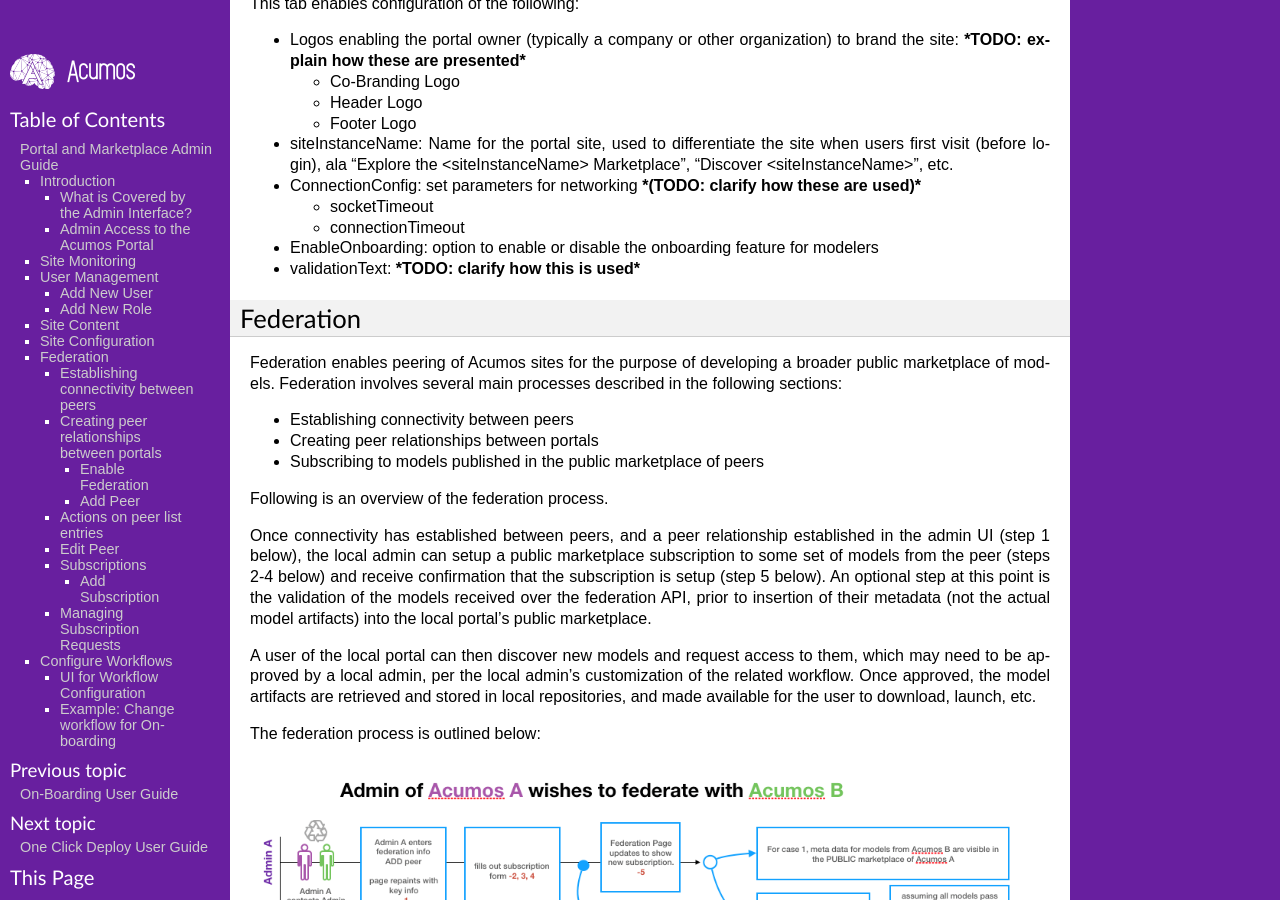
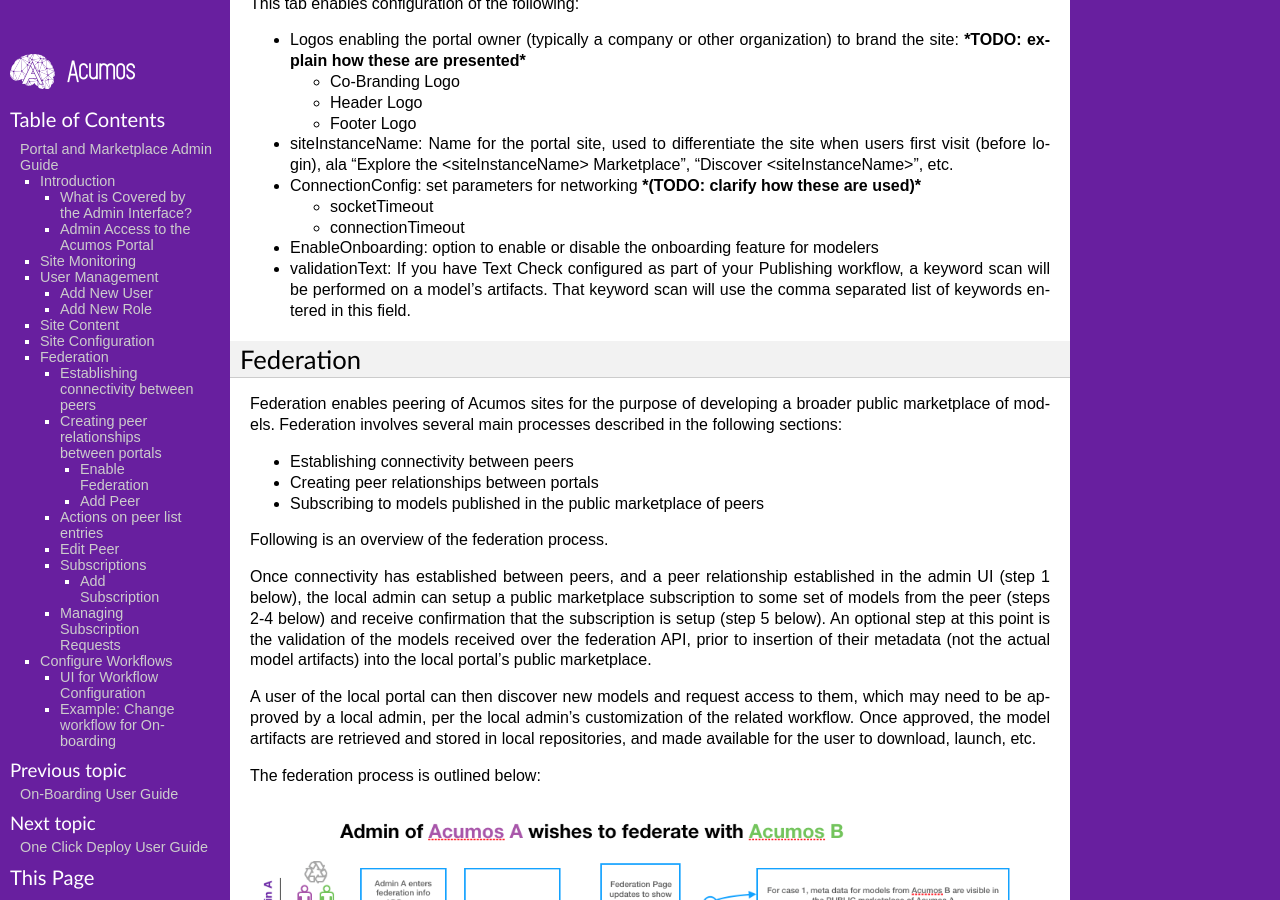
Before and after one commit to acumos/documentation, a Sphinx documentation site: the page built from docs/AcumosUser/portal-admin/user-guide.rst, in a window 1280 px wide and 900 px high, scrolled down 3059 px. Built offline with Sphinx 7.4.7, drawn with Linux system fonts in a browser that asks for light colours; pages that are not in the unit, such as notebooks, are missing from menus.

Commit message:
Add explanation of validationText label
Remove broken link from validationText

Issue: ACUMOS-538

Change-Id: I0b1bff117b3b92638f04b1a618203c747c01f590
Signed-off-by: Aimee Ukasick <aimeeu.opensource@gmail.com>

```diff
--- a/docs/AcumosUser/portal-admin/user-guide.rst
+++ b/docs/AcumosUser/portal-admin/user-guide.rst
@@ -185,7 +185,7 @@
 -  EnableOnboarding: option to enable or disable the onboarding feature
    for modelers
 
--  validationText: ***TODO: clarify how this is used***
+-  validationText: If you have Text Check configured as part of your Publishing workflow, a keyword scan will be performed on a model's artifacts. That keyword scan will use the comma separated list of keywords entered in this field.
 
 Federation
 ==========
@@ -254,7 +254,7 @@
    -  restarting their federation-gateway service, and verifying basic
       connectivity to the peer gateway.
 
-..
+.. note::
 
     See the ***(TODO: link to portal deployment guide)*** for details on
     these steps.
```
